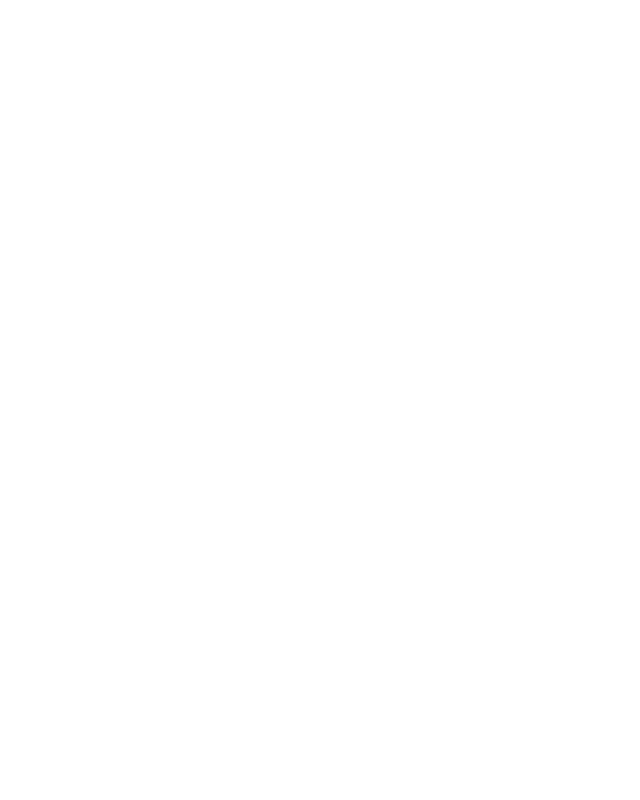
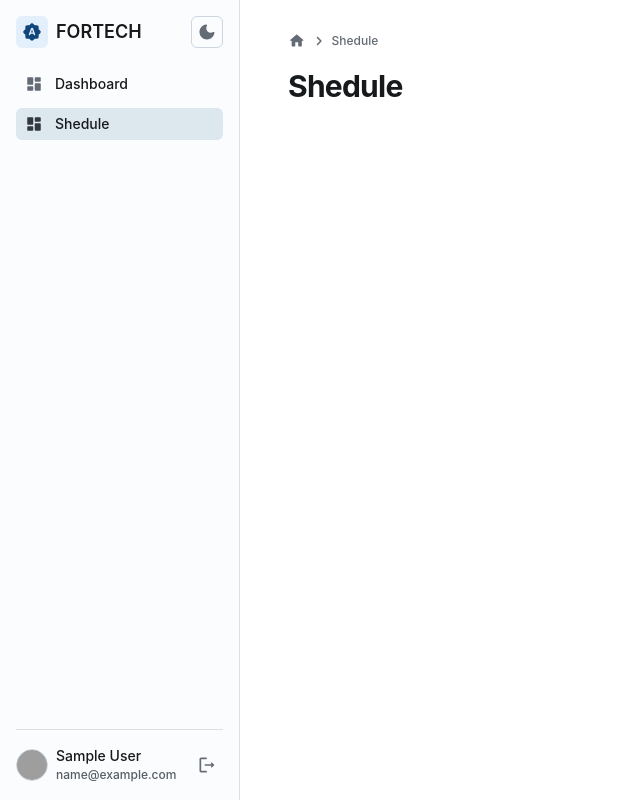
Before and after one commit to ortima/mern-board, a React (Create React App) app in the folder client/: page /shedule in a window 1280 px wide. Before the commit this address had no page. Shown: the whole page, without its empty margins (0-640 px from the left). Built offline with nearby package versions, Linux system fonts and the light colour scheme; sample sign-in values are in the browser's storage; grey boxes are pictures that could not be loaded.

Commit message:
new page

```diff
--- a/client/package.json
+++ b/client/package.json
@@ -22,6 +22,7 @@
     "axios": "^1.7.2",
     "react": "^18.3.1",
     "react-dom": "^18.3.1",
+    "react-number-format": "^5.3.4",
     "react-redux": "^9.1.2",
     "react-router": "^6.23.1",
     "react-router-dom": "^6.23.1",
--- a/client/src/App.tsx
+++ b/client/src/App.tsx
@@ -10,6 +10,7 @@
 import Dashboard from "./pages/Dashboard";
 import { Provider } from "react-redux";
 import { store } from "./store";
+import Shedule from "./pages/Shedule";
 
 function App() {
 
@@ -22,6 +23,7 @@
           <Route path="/registration" element={<Registration />} />
           <Route element={<PrivateRoute />}>
             <Route path="/dashboard" element={<Dashboard />} />
+            <Route path="/shedule" element={<Shedule />} />
           </Route>
         </Routes>
       </BrowserRouter>
--- /dev/null
+++ b/client/src/components/Layout/index.tsx
@@ -0,0 +1,20 @@
+import { CssVarsProvider } from '@mui/joy/styles';
+import CssBaseline from '@mui/joy/CssBaseline';
+import Box from '@mui/joy/Box';
+import Header from '../Header';
+import Sidebar from '../Sidebar';
+
+const Layout = ({ children }: { children: React.ReactNode }) => {
+  return (
+    <CssVarsProvider disableTransitionOnChange>
+      <CssBaseline />
+      <Box sx={{ display: 'flex', minHeight: '100dvh' }}>
+        <Header />
+        <Sidebar />
+        {children}
+      </Box>
+    </CssVarsProvider>
+  )
+}
+
+export default Layout
--- a/client/src/components/Modal/changeTransaction.tsx
+++ b/client/src/components/Modal/changeTransaction.tsx
@@ -14,6 +14,7 @@
 import { MoreVert } from '@mui/icons-material';
 import { useDispatch } from 'react-redux';
 import { AppDispatch } from '../../store';
+import { NumericFormatAdapter } from '../../utils/numericFormat';
 
 interface FormElements extends HTMLFormControlsCollection {
   type: HTMLSelectElement | HTMLInputElement | any;
@@ -44,9 +45,13 @@
 
   const handleInputChange = (e: React.ChangeEvent<HTMLInputElement>) => {
     const { name, value } = e.target;
+    console.log(formData)
+
+    const formattedValue = `₽${value.replace(/\D/g, '').replace(/(\d)(?=(\d{3})+(?!\d))/g, '$1,')}`;
+
     setFormData((prevFormData) => ({
       ...prevFormData,
-      [name]: value,
+      [name]: formattedValue,
     }));
   };
 
@@ -132,8 +137,7 @@
               </FormControl>
               <FormControl>
                 <FormLabel>Amount</FormLabel>
-                <Input
-                  type="number"
+                <Input slotProps={{ input: { component: NumericFormatAdapter } }}
                   name="amount"
                   required
                   value={formData.amount}
--- a/client/src/components/Modal/index.tsx
+++ b/client/src/components/Modal/index.tsx
@@ -13,6 +13,8 @@
 import { useDispatch } from 'react-redux';
 import { addTransaction } from '../../store/transactionSlice';
 import { AppDispatch } from '../../store';
+import { NumericFormatAdapter } from '../../utils/numericFormat';
+import { NumberFormatBase } from 'react-number-format';
 
 interface FormElements extends HTMLFormControlsCollection {
   type: HTMLSelectElement | HTMLInputElement | any;
@@ -106,7 +108,7 @@
               </FormControl>
               <FormControl>
                 <FormLabel>Amount</FormLabel>
-                <Input type='number' name='amount' required />
+                <Input name='amount' required slotProps={{ input: { component: NumericFormatAdapter } }} />
               </FormControl>
               <Button type="submit">Submit</Button>
             </Stack>
--- a/client/src/components/Sidebar/index.tsx
+++ b/client/src/components/Sidebar/index.tsx
@@ -19,42 +19,16 @@
 import { logoutUser } from '../../store/authSlice';
 import { RootState, useAppDispatch } from '../../store';
 import { useSelector } from 'react-redux';
-
-function Toggler({
-  defaultExpanded = false,
-  renderToggle,
-  children,
-}: {
-  defaultExpanded?: boolean;
-  children: React.ReactNode;
-  renderToggle: (params: {
-    open: boolean;
-    setOpen: React.Dispatch<React.SetStateAction<boolean>>;
-  }) => React.ReactNode;
-}) {
-  const [open, setOpen] = React.useState(defaultExpanded);
-  return (
-    <React.Fragment>
-      {renderToggle({ open, setOpen })}
-      <Box
-        sx={{
-          display: 'grid',
-          gridTemplateRows: open ? '1fr' : '0fr',
-          transition: '0.2s ease',
-          '& > *': {
-            overflow: 'hidden',
-          },
-        }}
-      >
-        {children}
-      </Box>
-    </React.Fragment>
-  );
-}
+import { useLocation, useNavigate } from 'react-router';
 
 export default function Sidebar() {
 
-  const userData = useSelector((state: RootState) => state.auth.userData);
+  const navigate = useNavigate()
+  const userData = useSelector((state: RootState) => state.auth?.userData);
+  const location = useLocation()
+
+  const isSelected = (path: string) => location.pathname === path;
+
 
   const dispacth = useAppDispatch()
   const handleLogout = () => {
@@ -140,7 +114,7 @@
           }}
         >
           <ListItem>
-            <ListItemButton selected>
+            <ListItemButton selected={isSelected('/dashboard')} onClick={() => navigate('/dashboard')}>
               <DashboardRoundedIcon />
               <ListItemContent>
                 <Typography level="title-sm">Dashboard</Typography>
@@ -149,7 +123,7 @@
           </ListItem>
 
           <ListItem>
-            <ListItemButton>
+            <ListItemButton selected={isSelected('/shedule')} onClick={() => navigate('/shedule')}>
               <DashboardRoundedIcon />
               <ListItemContent>
                 <Typography level="title-sm">Shedule</Typography>
--- a/client/src/pages/Dashboard.tsx
+++ b/client/src/pages/Dashboard.tsx
@@ -1,5 +1,3 @@
-import { CssVarsProvider } from '@mui/joy/styles';
-import CssBaseline from '@mui/joy/CssBaseline';
 import Box from '@mui/joy/Box';
 import Breadcrumbs from '@mui/joy/Breadcrumbs';
 import Link from '@mui/joy/Link';
@@ -8,19 +6,84 @@
 import HomeRoundedIcon from '@mui/icons-material/HomeRounded';
 import ChevronRightRoundedIcon from '@mui/icons-material/ChevronRightRounded';
 
-import Sidebar from '../components/Sidebar';
 import OrderTable from '../components/OrderTable';
-import Header from '../components/Header';
 import BasicModalDialog from '../components/Modal';
+import Layout from '../components/Layout';
 
 
 export default function Dashboard() {
   return (
-    <CssVarsProvider disableTransitionOnChange>
-      <CssBaseline />
-      <Box sx={{ display: 'flex', minHeight: '100dvh' }}>
-        <Header />
-        <Sidebar />
+    // <CssVarsProvider disableTransitionOnChange>
+    //   <CssBaseline />
+    //   <Box sx={{ display: 'flex', minHeight: '100dvh' }}>
+    //     <Header />
+    //     <Sidebar />
+    //     <Box
+    //       component="main"
+    //       className="MainContent"
+    //       sx={{
+    //         px: { xs: 2, md: 6 },
+    //         pt: {
+    //           xs: 'calc(12px + var(--Header-height))',
+    //           sm: 'calc(12px + var(--Header-height))',
+    //           md: 3,
+    //         },
+    //         pb: { xs: 2, sm: 2, md: 3 },
+    //         flex: 1,
+    //         display: 'flex',
+    //         flexDirection: 'column',
+    //         minWidth: 0,
+    //         height: '100dvh',
+    //         gap: 1,
+    //       }}
+    //     >
+    //       <Box sx={{ display: 'flex', alignItems: 'center' }}>
+    //         <Breadcrumbs
+    //           size="sm"
+    //           aria-label="breadcrumbs"
+    //           separator={<ChevronRightRoundedIcon />}
+    //           sx={{ pl: 0 }}
+    //         >
+    //           <Link
+    //             underline="none"
+    //             color="neutral"
+    //             href="#some-link"
+    //             aria-label="Home"
+    //           >
+    //             <HomeRoundedIcon />
+    //           </Link>
+    //           <Link
+    //             underline="hover"
+    //             color="neutral"
+    //             href="#some-link"
+    //             fontSize={12}
+    //             fontWeight={500}
+    //           >
+    //             Dashboard
+    //           </Link>
+    //         </Breadcrumbs>
+    //       </Box>
+    //       <Box
+    //         sx={{
+    //           display: 'flex',
+    //           mb: 1,
+    //           gap: 1,
+    //           flexDirection: { xs: 'column', sm: 'row' },
+    //           alignItems: { xs: 'start', sm: 'center' },
+    //           flexWrap: 'wrap',
+    //           justifyContent: 'space-between',
+    //         }}
+    //       >
+    //         <Typography level="h2" component="h1">
+    //           Dashboard
+    //         </Typography>
+    //         <BasicModalDialog />
+    //       </Box>
+    //       <OrderTable />
+    //     </Box>
+    //   </Box>
+    // </CssVarsProvider>
+    <Layout>
       <Box
         component="main"
         className="MainContent"
@@ -84,7 +147,6 @@
         </Box>
         <OrderTable />
       </Box>
-      </Box>
-    </CssVarsProvider>
+    </Layout>
   );
 }
--- a/client/src/pages/Login.tsx
+++ b/client/src/pages/Login.tsx
@@ -18,6 +18,7 @@
 import { loginUser } from '../store/authSlice';
 import { useAppDispatch } from '../store';
 import Snackbar, { SnackbarProps } from '@mui/joy/Snackbar';
+import { Key } from '@mui/icons-material';
 
 
 interface FormElements extends HTMLFormControlsCollection {
@@ -185,7 +186,7 @@
                 </FormControl>
                 <FormControl required>
                   <FormLabel>Password</FormLabel>
-                  <Input type="password" name="password" />
+                  <Input type="password" name="password" startDecorator={<Key />} />
                 </FormControl>
                 <Stack gap={4} sx={{ mt: 2 }}>
                   <Box
--- a/client/src/pages/Registration.tsx
+++ b/client/src/pages/Registration.tsx
@@ -17,7 +17,8 @@
 import BadgeRoundedIcon from '@mui/icons-material/BadgeRounded';
 import { registerUser } from '../store/authSlice';
 import { useAppDispatch } from '../store';
-import { Snackbar, SnackbarProps } from '@mui/joy';
+import { LinearProgress, Snackbar, SnackbarProps } from '@mui/joy';
+import { Email, Key } from '@mui/icons-material';
 
 interface FormElements extends HTMLFormControlsCollection {
   name: HTMLInputElement
@@ -64,6 +65,10 @@
       color: "neutral"
     });
 
+  const [value, setValue] = React.useState('');
+  const minLength = 6;
+
+  const [passwordError, setPasswordError] = React.useState(false);
 
   const handleSubmit = async (event: React.FormEvent<SignUpFormElement>) => {
     event.preventDefault();
@@ -76,7 +81,10 @@
       persistent: formElements.persistent.checked,
     };
 
-    if (data.password !== data.confirmPassword) {
+    setPasswordError(data.password !== data.confirmPassword);
+
+
+    if (passwordError) {
       setOpen(true)
       setSnackbarInfo({ message: 'Password fields dont match!', color: "warning" });
       return;
@@ -220,15 +228,48 @@
                 </FormControl>
                 <FormControl required>
                   <FormLabel>Email</FormLabel>
-                  <Input type="text" name="email" />
+                  <Input type="text" name="email" startDecorator={<Email />} />
                 </FormControl>
-                <FormControl required>
+                <FormControl required error={passwordError}>
                   <FormLabel>Password</FormLabel>
-                  <Input type="password" name="password" />
+                  <Stack
+                    spacing={0.5}
+                    sx={{
+                      '--hue': Math.min(value.length * 10, 120),
+                    }}
+                  >
+                    <Input
+                      type="password"
+                      name='password'
+                      placeholder="Type in here…"
+                      startDecorator={<Key />}
+                      value={value}
+                      onChange={(event) => setValue(event.currentTarget.value || '')}
+                    />
+                    <LinearProgress
+                      determinate
+                      size="sm"
+                      value={Math.min((value.length * 100) / minLength, 100)}
+                      sx={{
+                        bgcolor: 'background.level3',
+                        color: 'hsl(var(--hue) 80% 40%)',
+                      }}
+                    />
+                    <Typography
+                      level="body-xs"
+                      sx={{ alignSelf: 'flex-end', color: 'hsl(var(--hue) 80% 30%)' }}
+                    >
+                      {value.length < 3 && 'Very weak'}
+                      {value.length >= 3 && value.length < 6 && 'Weak'}
+                      {value.length >= 6 && value.length < 10 && 'Strong'}
+                      {value.length >= 10 && 'Very strong'}
+                    </Typography>
+                  </Stack>
+
                 </FormControl>
-                <FormControl required>
+                <FormControl required error={passwordError}>
                   <FormLabel>Confirm password</FormLabel>
-                  <Input type="password" name="confirmPassword" />
+                  <Input startDecorator={<Key />} type="password" name="confirmPassword" />
                 </FormControl>
                 <Stack gap={4} sx={{ mt: 2 }}>
                   <Box
--- /dev/null
+++ b/client/src/pages/Shedule.tsx
@@ -0,0 +1,83 @@
+import Box from '@mui/joy/Box';
+import Breadcrumbs from '@mui/joy/Breadcrumbs';
+import Link from '@mui/joy/Link';
+import Typography from '@mui/joy/Typography';
+
+import HomeRoundedIcon from '@mui/icons-material/HomeRounded';
+import ChevronRightRoundedIcon from '@mui/icons-material/ChevronRightRounded';
+
+import OrderTable from '../components/OrderTable';
+import BasicModalDialog from '../components/Modal';
+import Layout from '../components/Layout';
+
+const Shedule = () => {
+  return (
+    <Layout>
+      <Box
+        component="main"
+        className="MainContent"
+        sx={{
+          px: { xs: 2, md: 6 },
+          pt: {
+            xs: 'calc(12px + var(--Header-height))',
+            sm: 'calc(12px + var(--Header-height))',
+            md: 3,
+          },
+          pb: { xs: 2, sm: 2, md: 3 },
+          flex: 1,
+          display: 'flex',
+          flexDirection: 'column',
+          minWidth: 0,
+          height: '100dvh',
+          gap: 1,
+        }}
+      >
+        <Box sx={{ display: 'flex', alignItems: 'center' }}>
+          <Breadcrumbs
+            size="sm"
+            aria-label="breadcrumbs"
+            separator={<ChevronRightRoundedIcon />}
+            sx={{ pl: 0 }}
+          >
+            <Link
+              underline="none"
+              color="neutral"
+              href="#some-link"
+              aria-label="Home"
+            >
+              <HomeRoundedIcon />
+            </Link>
+            <Link
+              underline="hover"
+              color="neutral"
+              href="#some-link"
+              fontSize={12}
+              fontWeight={500}
+            >
+              Shedule
+            </Link>
+          </Breadcrumbs>
+        </Box>
+        <Box
+          sx={{
+            display: 'flex',
+            mb: 1,
+            gap: 1,
+            flexDirection: { xs: 'column', sm: 'row' },
+            alignItems: { xs: 'start', sm: 'center' },
+            flexWrap: 'wrap',
+            justifyContent: 'space-between',
+          }}
+        >
+          <Typography level="h2" component="h1">
+            Shedule
+          </Typography>
+          {/* <BasicModalDialog /> */}
+        </Box>
+        {/* <OrderTable /> */}
+      </Box>
+    </Layout>
+  )
+}
+
+export default Shedule
--- /dev/null
+++ b/client/src/utils/numericFormat.tsx
@@ -0,0 +1,30 @@
+import React from 'react';
+import { NumericFormat, NumericFormatProps } from 'react-number-format';
+
+interface CustomProps {
+  onChange: (event: { target: { name: string; value: string } }) => void;
+  name: string;
+}
+
+export const NumericFormatAdapter = React.forwardRef<NumericFormatProps, CustomProps>(
+  function NumericFormatAdapter(props, ref) {
+    const { onChange, ...other } = props;
+    return (
+      <NumericFormat
+        {...other}
+        getInputRef={ref}
+        onValueChange={(values) => {
+          onChange({
+            target: {
+              name: props.name,
+              value: values.value,
+            },
+          });
+        }}
+        thousandSeparator
+        valueIsNumericString
+        prefix="₽"
+      />
+    );
+  },
+);
```
Also changed, not shown: 1 other file (tests, documents, lock files or other folders). Lines whose indentation alone changed are shown as unchanged.
